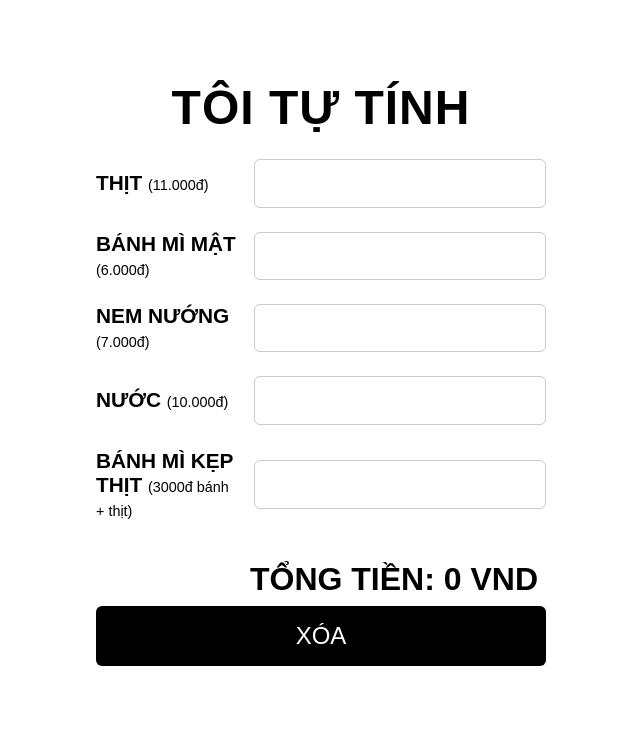
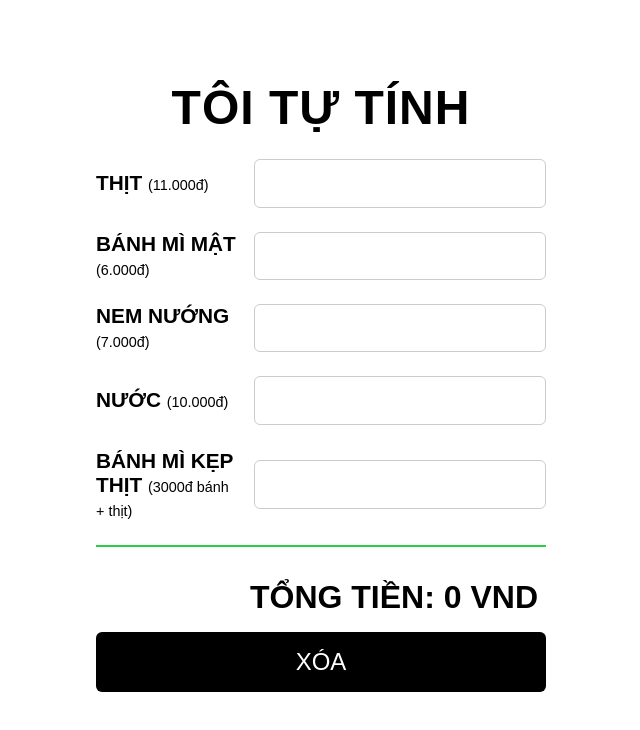
Before and after one commit to TheOverthinkerDev/Tinh_bill, a plain HTML site: page index.html in a window 1280 px wide. Shown: the whole page, without its empty margins (319-959 px from the left). Drawn offline with Linux system fonts and the light colour scheme; a web font is replaced by a local one.

Commit message:
Adjust margins and padding for total and subtotals sections in style.css

```diff
--- a/style.css
+++ b/style.css
@@ -55,7 +55,7 @@ h1 {
   text-align: right;
   font-size: 2rem;
   font-weight: bold;
-  margin: 2rem 0 0.05rem 0; /* <-- chỉnh khoảng cách dưới total tại đây */
+  margin: 1rem 0 0.5rem 0; /* <-- chỉnh khoảng cách dưới total tại đây */
   padding: 0.5rem;
 
 }
@@ -97,6 +97,8 @@ button:hover {
   font-size: 0.95rem;
   color: #222;
   text-align: right;
+  border-top: 2px solid #2ecc40; /* xanh lá */
+  padding-top: 0.5rem;
 }
 
 #subtotals .subtotal-row {
@@ -106,8 +108,7 @@ button:hover {
   margin-bottom: 0.1rem;
   font-size: 0.95rem;
   opacity: 0.85;
-  border-top: 2px solid #2ecc40; /* xanh lá */
-  padding-top: 0.5rem;
+
 }
 
 #subtotals .subtotal-label {
```
